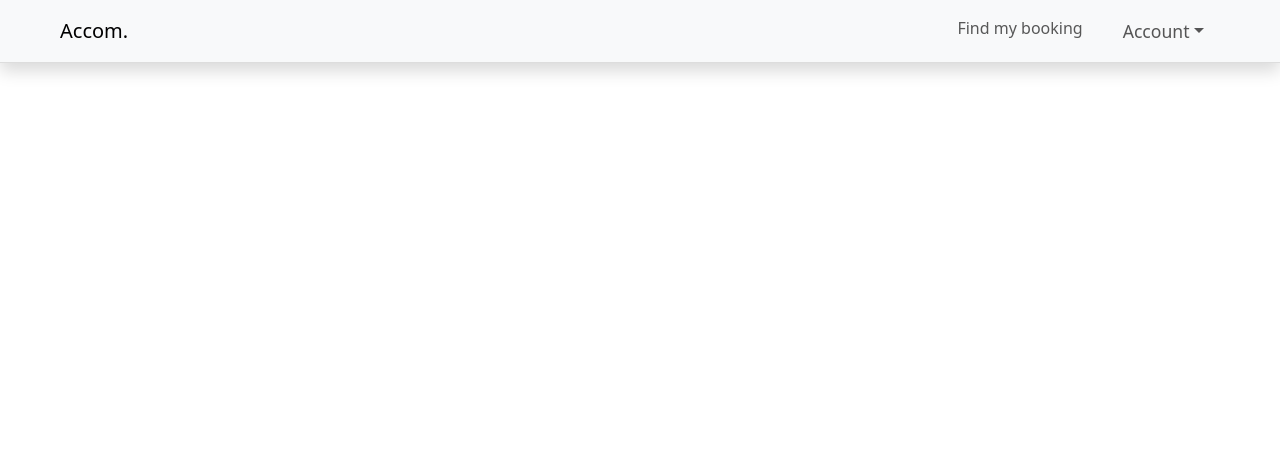
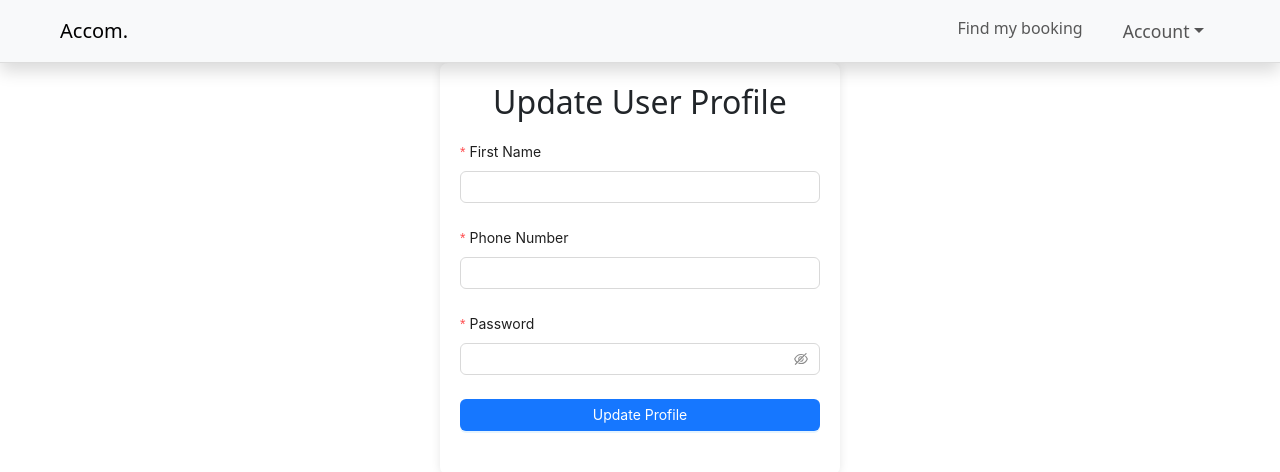
Before and after one commit to Lman177/AccomFe, a React (Vite) app: page /update-profile in a window 1280 px wide. Shown: the top 472 px of the page. Built offline with nearby package versions, Linux system fonts and the light colour scheme.

Commit message:
update modify user information

```diff
--- a/src/App.jsx
+++ b/src/App.jsx
@@ -31,6 +31,7 @@ import ControlPanel from './assets/components/User/ControlPanel'
 import UsersRoom from './assets/components/room/UsersRoom'
 import RevenueChart from './assets/components/admin/RevenueChart '
 import BookingStats from './assets/components/admin/BookingStats '
+import UpdateUserForm from './assets/components/User/UpdateUserForm'
 function App() {
   return (
 	<AuthProvider>
@@ -80,6 +81,7 @@ function App() {
             <Route path="/logout" element={<FindBooking />} />
             <Route path="/profit" element={<RevenueChart />} />
             <Route path="/total-booking" element={<BookingStats />} />
+            <Route path="/update-profile" element={<UpdateUserForm />} />
           </Routes>
         </Layout>
       </Router>
--- /dev/null
+++ b/src/assets/components/User/UpdateUserForm.jsx
@@ -0,0 +1,61 @@
+import React, { useState } from 'react';
+import { Form, Input, Button, message } from 'antd';
+import axios from 'axios';
+
+const UpdateUserForm = () => {
+    const [loading, setLoading] = useState(false);
+    const userEmail = localStorage.getItem("userEmail");
+
+    const handleUpdate = async (values) => {
+        setLoading(true);
+        try {
+            const response = await axios.post(`http://localhost:8080/users/update`, null, {
+                params: {
+                    userEmail,
+                    ...values
+                }
+            });
+            message.success(response.data);
+        } catch (error) {
+            message.error(`Error updating user: ${error.response.data}`);
+        } finally {
+            setLoading(false);
+        }
+    };
+
+    return (
+        <div style={{ maxWidth: '400px', margin: 'auto', padding: '20px', background: '#fff', borderRadius: '8px', boxShadow: '0 0 10px rgba(0,0,0,0.1)' }}>
+            <h2 style={{ textAlign: 'center', marginBottom: '20px' }}>Update User Profile</h2>
+            <Form layout="vertical" onFinish={handleUpdate}>
+                <Form.Item
+                    label="First Name"
+                    name="firstName"
+                    rules={[{ required: true, message: 'Please enter your first name!' }]}
+                >
+                    <Input />
+                </Form.Item>
+                <Form.Item
+                    label="Phone Number"
+                    name="phoneNumber"
+                    rules={[{ required: true, message: 'Please enter your phone number!' }]}
+                >
+                    <Input type="tel" />
+                </Form.Item>
+                <Form.Item
+                    label="Password"
+                    name="password"
+                    rules={[{ required: true, message: 'Please enter your password!' }]}
+                >
+                    <Input.Password />
+                </Form.Item>
+                <Form.Item>
+                    <Button type="primary" htmlType="submit" loading={loading} block>
+                        Update Profile
+                    </Button>
+                </Form.Item>
+            </Form>
+        </div>
+    );
+};
+
+export default UpdateUserForm;
--- a/src/assets/components/auth/Profile.jsx
+++ b/src/assets/components/auth/Profile.jsx
@@ -1,6 +1,6 @@
 import React, { useEffect, useState } from "react";
 import { deleteUser, getBookingsByUserId, getUser, cancelBooking } from "../utils/ApiFunctions";
-import { useNavigate } from "react-router-dom";
+import { Link, useNavigate } from "react-router-dom";
 import moment from "moment";
 import { Avatar, Modal, Button, notification } from 'antd';
 import { UserOutlined } from '@ant-design/icons';
@@ -107,6 +107,7 @@ const Profile = () => {
       {message && <p className="text-success">{message}</p>}
       {user ? (
         <div className="card p-5 mt-5" style={{ backgroundColor: "whitesmoke" }}>
+
           <h4 className="card-title text-center">User Information</h4>
           <div className="card-body">
             <div className="col-md-10 mx-auto">
@@ -116,6 +117,9 @@ const Profile = () => {
                     <div className="d-flex justify-content-center align-items-center mt-4">
                       <Avatar size={80} style={{ backgroundColor: '#87d068' }} icon={<UserOutlined />} />
                     </div>
+                    <Link to="/update-profile" className="btn btn-primary btn-sm mt-3">
+                      Update Profile
+                    </Link>
                   </div>
                   <div className="col-md-10">
                     <div className="card-body">
--- a/src/assets/components/utils/ApiFunctions.js
+++ b/src/assets/components/utils/ApiFunctions.js
@@ -95,7 +95,12 @@ export async function updateRoom(roomId, roomData){
 	formData.append("roomAddress", roomData.roomAddress)
 	formData.append("roomLocation", roomData.roomLocation)
 	const response = await api.put(`/rooms/update/${roomId}`, formData)
-	return response
+	if(response.status === 200){
+		return true
+
+	}else{
+		return false
+	}
 }
 
 //This function get a room by id
```
